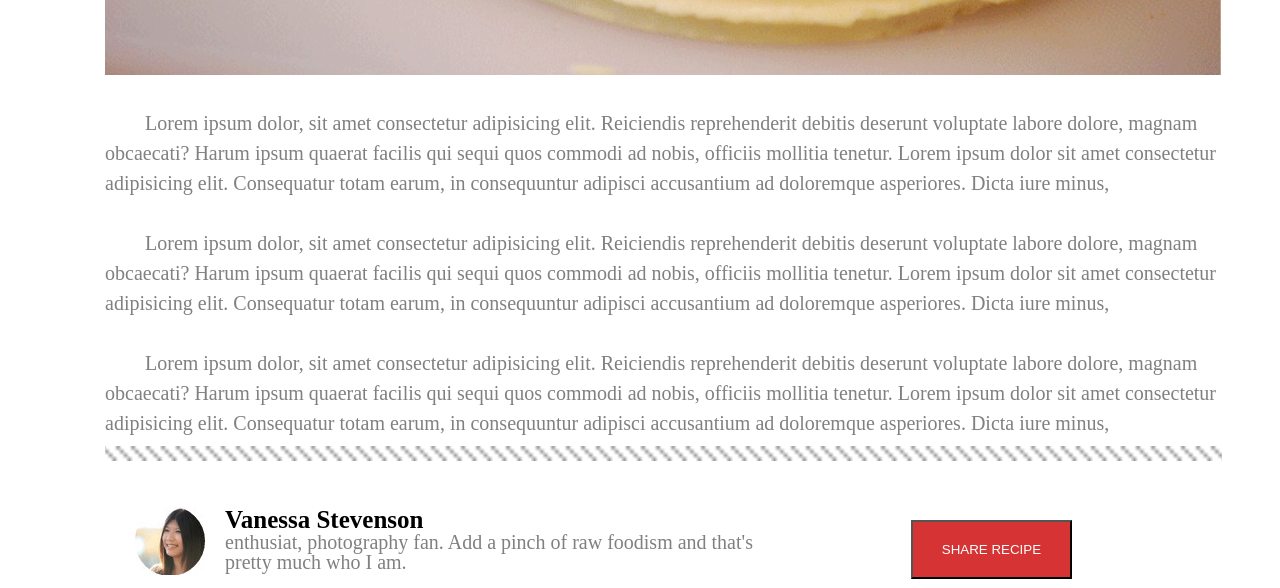
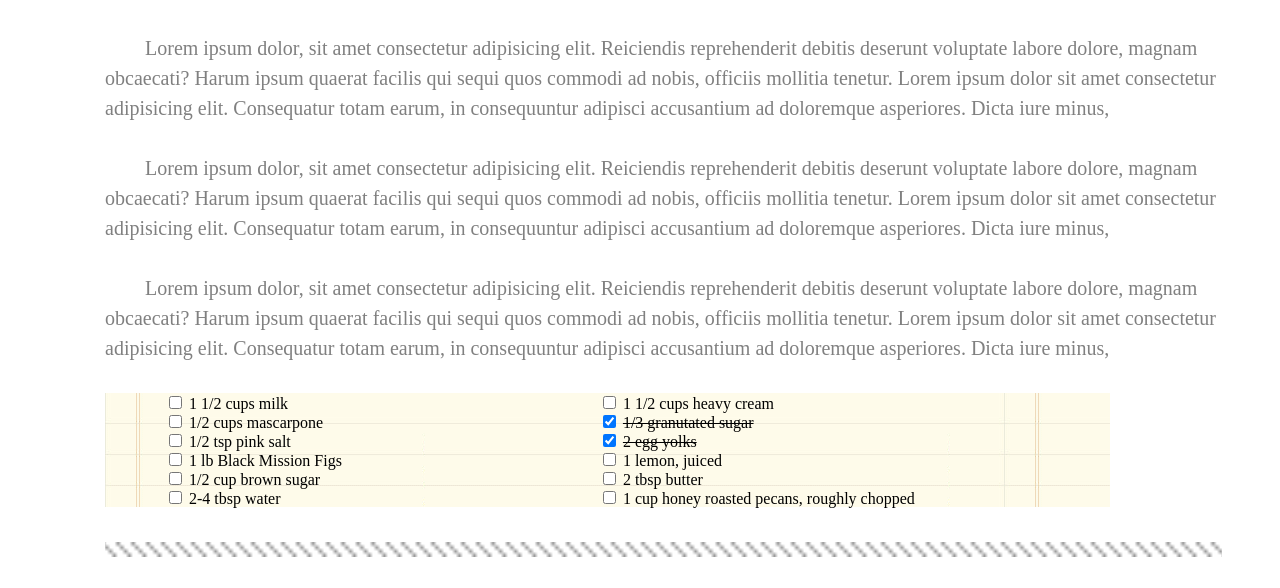
Before and after one commit to SajaAbabneh/chocolate-pizza, a plain HTML site: page index.html in a window 1280 px wide. Shown: the part 895-1483 px from the top of the page. Drawn offline with Linux system fonts and the light colour scheme.

Commit message:
finalyyy

```diff
--- a/css/style.css
+++ b/css/style.css
@@ -5,8 +5,6 @@ body{
     width: 90%;
     display: block;
     margin-left: 70px;
-
-
 }
 header{
     margin-top: 24px;
@@ -74,7 +72,7 @@ header h6{
     width: 22px;
     }
 .hero{
-      width: 100%;
+      width: 90%;
       margin-top: 20px;
     }
 .parg{
@@ -104,6 +102,19 @@ header h6{
      color: grey;
      font-size: 20px;
     }
+
+.list1{
+    float: left;
+    margin-right: 257px;
+    margin-left: 60px;
+}
+.list{
+    margin-top: 30px;
+    margin-bottom: 35px;
+}
+.through{
+    text-decoration: line-through;
+}
 
 .grey{
      display:flex;
--- a/index.html
+++ b/index.html
@@ -17,9 +17,11 @@
             background-repeat: repeat-x;
             background-image: url(./image/hr-img.png);
             background-color: transparent;
-            background-size: 15px
-
-
+            background-size: 15px;
+        }
+        .list{
+            background-image: url(./image/list-bg.png);
+            width: 90%;
         }
     </style>
 
@@ -83,9 +85,39 @@
                 </p>
             </div>
 
+            <div  class="list">
+                <div class="list1">
+                    <input type="checkbox" id="ingredient1" >
+                    <label for="ingredient1">1 1/2 cups milk </label><br>
+                    <input type="checkbox" id="ingredient2" >
+                    <label for="ingredient2">1/2 cups mascarpone </label><br>
+                    <input type="checkbox" id="ingredient3" >
+                    <label for="ingredient3">1/2 tsp pink salt </label><br>
+                    <input type="checkbox" id="ingredient4" >
+                    <label for="ingredient4">1 lb Black Mission Figs </label><br>
+                    <input type="checkbox" id="ingredient5" >
+                    <label for="ingredient5">1/2 cup brown sugar </label><br>
+                    <input type="checkbox" id="ingredient6" >
+                    <label for="ingredient6">2-4 tbsp water </label><br>
+
+                </div >
+                <div class="list2">
+                    <input type="checkbox" id="ingredient7" >
+                    <label for="ingredient7">1 1/2 cups heavy cream </label><br>
+                    <input type="checkbox" id="ingredient8" checked>
+                    <label class="through" for="ingredient8">1/3 granutated sugar </label><br>
+                    <input type="checkbox" id="ingredient9" checked>
+                    <label class="through" for="ingredient9">2 egg yolks </label><br>
+                    <input type="checkbox" id="ingredient10" >
+                    <label for="ingredient10">1 lemon, juiced </label><br>
+                    <input type="checkbox" id="ingredient11" >
+                    <label for="ingredient11">2 tbsp butter </label><br>
+                    <input type="checkbox" id="ingredient12" >
+                    <label for="ingredient12">1 cup honey roasted pecans, roughly chopped </label><br>
+                </div>
+            </div>
+
             <hr class="hrline">
-
-            <!-- tareq worker -->
 
             <div class="foter">
                 <div class="all">
```
